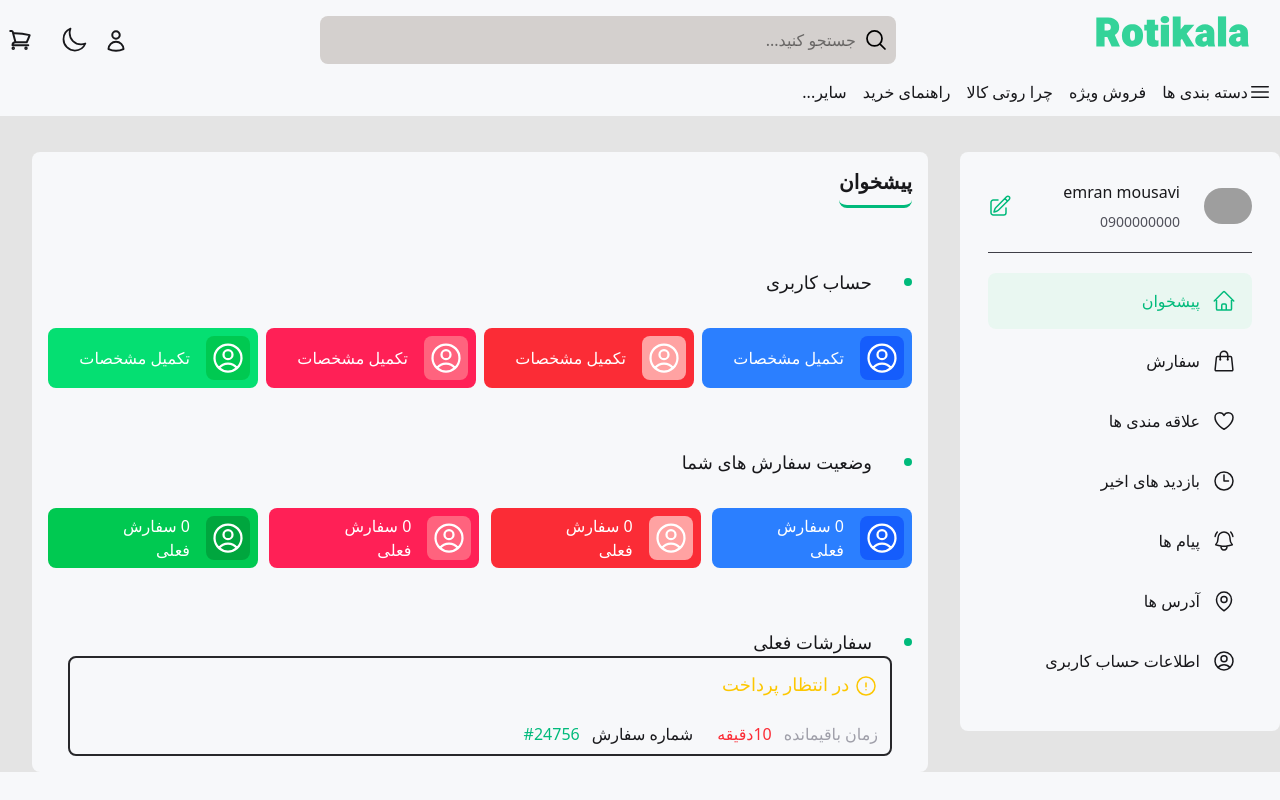
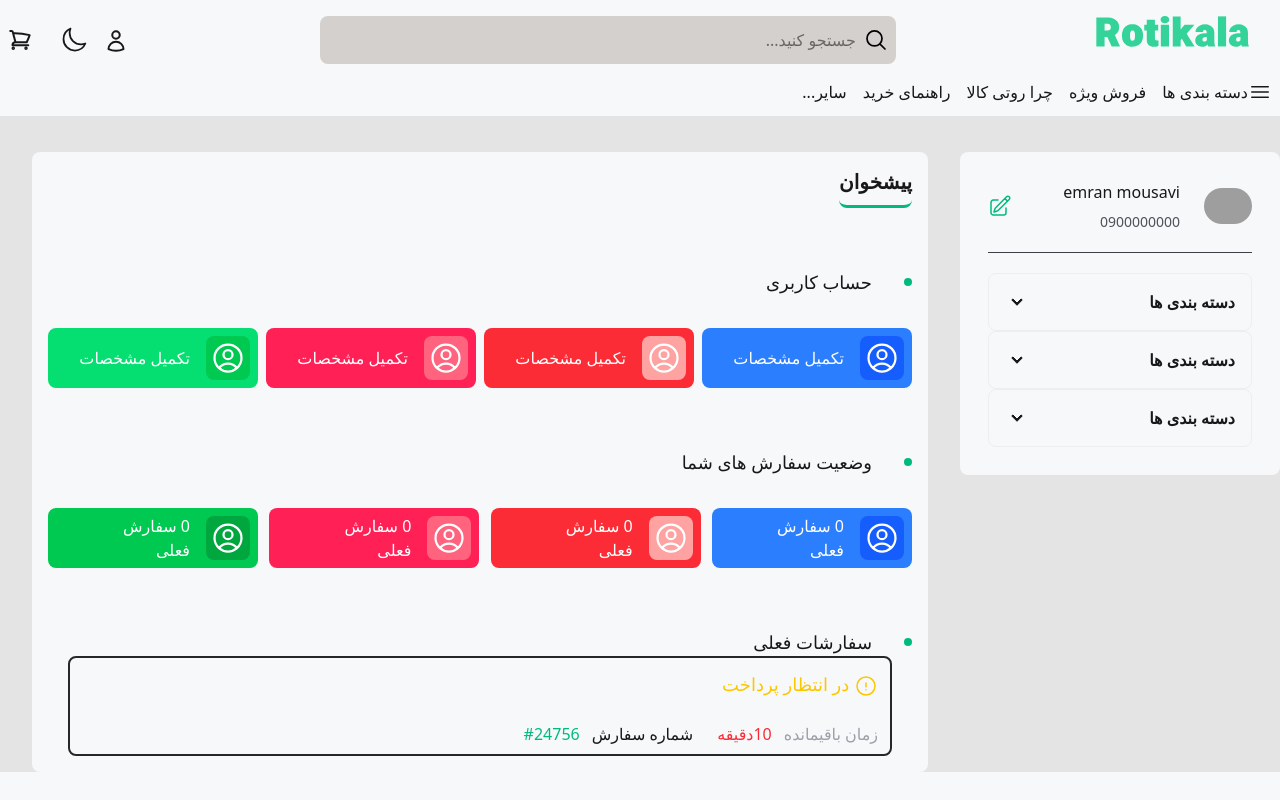
Before and after one commit to emranmousavii/Store, a Vue app: page /dashboard in a window 1280 px wide. Shown: the top 800 px of the page. Built offline with nearby package versions, Linux system fonts and the light colour scheme; grey boxes are pictures that could not be loaded.

Commit message:
بهبود ریسپانسیو صفحه محصولات + اضافه کردن  رنج اسلایدر برای محدودیت قیمت + کامپوننت کردن  کلاپس ها

```diff
--- a/package.json
+++ b/package.json
@@ -19,7 +19,8 @@
     "tailwindcss": "^4.1.13",
     "vue": "^3.5.18",
     "vue-axios": "^3.5.2",
-    "vue-router": "^4.5.1"
+    "vue-router": "^4.5.1",
+    "vuetify": "^3.10.7"
   },
   "devDependencies": {
     "@vitejs/plugin-vue": "^6.0.1",
--- /dev/null
+++ b/src/components/Category.vue
@@ -0,0 +1,70 @@
+<template>
+    <div class="">
+
+        <div class="w-full  bg-neutral text-white p-4">
+
+<div class="mt-5 mx-2">
+  <span class="text-md">محدودیت قیمت</span>
+  <price></price>
+
+  <div class="mt-5 text-success ">
+    <div tabindex="0" class="collapse collapse-arrow border-base-300 border">
+      <div class="collapse-title font-semibold bg-neutral w-full ">دسته بندی ها</div>
+      <div class="collapse-content text-md flex flex-col gap-y-4 bg-neutral w-full ">
+        <span>دسته بندی 1</span>
+        <span>دسته بندی 2</span>
+        <span>دسته بندی 3</span>
+      </div>
+    </div>
+
+    <div tabindex="0" class="collapse collapse-arrow border-base-300 border">
+      <div class="collapse-title font-semibold bg-neutral">دسته بندی ها</div>
+      <div class="collapse-content text-md flex flex-col gap-y-4 bg-neutral">
+        <span>دسته بندی 1</span>
+        <span>دسته بندی 2</span>
+        <span>دسته بندی 3</span>
+      </div>
+    </div>
+
+    <div tabindex="0" class="collapse collapse-arrow border-base-300 border">
+      <div class="collapse-title font-semibold bg-neutral">دسته بندی ها</div>
+      <div class="collapse-content text-md flex flex-col gap-y-4 bg-neutral">
+        <span>دسته بندی 1</span>
+        <span>دسته بندی 2</span>
+        <span>دسته بندی 3</span>
+      </div>
+    </div>
+  </div>
+
+  <div class="mt-5 space-y-4">
+    <div class="flex justify-between">
+      <p class="text-sm font-bold">فقط کالا های موجود</p>
+      <Btn></Btn>
+    </div>
+
+    <div class="flex justify-between">
+      <p class="text-sm font-bold">فقط محصولات ویژه</p>
+      <Btn></Btn>
+    </div>
+  </div>
+</div>
+</div>
+
+
+    </div>
+</template>
+
+<script>
+import Price from './Price.vue';
+
+export default {
+    components: {
+            Price
+        }
+
+    }
+</script>
+
+<style lang="scss" scoped>
+
+</style>
--- a/src/components/Price.vue
+++ b/src/components/Price.vue
@@ -1,84 +1,19 @@
 <template>
-    <div>
-        <div class="flex flex-col items-center gap-6 p-6">
-    <!-- نمایش قیمت انتخابی -->
-    <div class="text-lg font-bold">
-      از {{ minValue.toLocaleString() }} تا {{ maxValue.toLocaleString() }} تومان
-    </div>
-
-    <!-- رنج دوبل -->
-    <div class="relative w-72">
-      <!-- اسلایدر مین -->
-      <input
-        type="range"
-        v-model="minValue"
-        :min="min"
-        :max="max"
-        :step="step"
-        class="absolute pointer-events-none w-full appearance-none bg-transparent [&::-webkit-slider-thumb]:pointer-events-auto
-         [&::-webkit-slider-thumb]:appearance-none [&::-webkit-slider-thumb]:h-4 [&::-webkit-slider-thumb]:w-4
-         [&::-webkit-slider-thumb]:rounded-full [&::-webkit-slider-thumb]:bg-green-500 [&::-webkit-slider-thumb]:cursor-pointer"
-      />
-
-      <!-- اسلایدر مکس -->
-      <input
-        type="range"
-        v-model="maxValue"
-        :min="min"
-        :max="max"
-        :step="step"
-        class="absolute pointer-events-none w-full appearance-none bg-transparent [&::-webkit-slider-thumb]:pointer-events-auto [&::-webkit-slider-thumb]:appearance-none [&::-webkit-slider-thumb]:h-4 [&::-webkit-slider-thumb]:w-4 [&::-webkit-slider-thumb]:rounded-full [&::-webkit-slider-thumb]:bg-green-500 [&::-webkit-slider-thumb]:cursor-pointer"
-      />
-
-      <!-- خط پس‌زمینه -->
-      <div class="h-1 bg-gray-300 rounded"></div>
-
-      <!-- خط فعال بین دو دسته -->
-      <div
-        class="h-1 bg-green-500 rounded absolute top-1/2 transform -translate-y-1/2"
-        :style="{ left: minPercent + '%', right: (100 - maxPercent) + '%' }"
-      ></div>
-    </div>
+<div class="w-full lg:w-50 xl:w-full xl:max-w-xs">
+  <input  type="range" min="0" max="80" value="25" class="range text-success" step="20" />
+  <div class="flex justify-between px-2.5 mt-2 text-xs text-success">
+    <span>|</span>
+    <span>|</span>
+    <span>|</span>
+    <span>|</span>
+    <span class="">|</span>
   </div>
-    </div>
+  <div class="flex justify-between px-2.5 mt-2 text-xs text-success">
+    <span>10م</span>
+    <span>20م</span>
+    <span>30م</span>
+    <span>4م</span>
+    <span class="">50م</span>
+  </div>
+</div>
 </template>
-
-<script>
-    export default {
-        data() {
-            return {
-                min: 0,
-      max: 100000000,     // ۱۰۰ میلیون
-      step: 1000000,      // هر بار یک میلیون
-      minValue: 10000000, // مقدار اولیه حداقل (۱۰ میلیون)
-      maxValue: 90000000  // مقدار اولیه حداکثر (۹۰ میلیون)
-            }
-    },
-    computed: {
-    // درصد برای موقعیت خط سبز
-    minPercent() {
-      return (this.minValue / this.max) * 100
-    },
-    maxPercent() {
-      return (this.maxValue / this.max) * 100
-    }
-  },
-  watch: {
-    // جلوگیری از تداخل (حداقل از حداکثر جلو نزنه)
-    minValue(val) {
-      if (val > this.maxValue - this.step) {
-        this.minValue = this.maxValue - this.step
-      }
-    },
-    maxValue(val) {
-      if (val < this.minValue + this.step) {
-        this.maxValue = this.minValue + this.step
-      }
-    }
-  }
-    }
-</script>
-
-<style lang="scss" scoped>
-
-</style>
--- a/src/components/Table.vue
+++ b/src/components/Table.vue
@@ -1,90 +1,41 @@
 <template>
-    <div  class="bg-neutral">
+    <div  class="">
 
-        <div class="overflow-y-scroll h-[450px]" dir="ltr">
-            <div dir="rtl" class="bg-green-300/10 hover:bg-base-100 rounded-box mt-5">
-            <div class="h-14 flex items-center  mx-4 text-primary   space-x-3 ">
-                <svg xmlns="http://www.w3.org/2000/svg" fill="none" viewBox="0 0 24 24" stroke-width="1.5" stroke="currentColor" class="size-6">
-  <path stroke-linecap="round" stroke-linejoin="round" d="m2.25 12 8.954-8.955c.44-.439 1.152-.439 1.591 0L21.75 12M4.5 9.75v10.125c0 .621.504 1.125 1.125 1.125H9.75v-4.875c0-.621.504-1.125 1.125-1.125h2.25c.621 0 1.125.504 1.125 1.125V21h4.125c.621 0 1.125-.504 1.125-1.125V9.75M8.25 21h8.25" />
-</svg>
-<span>پیشخوان</span>
+        <div class="mt-5">
 
-
+    <div tabindex="0" class="collapse collapse-arrow  border-base-300 border">
+  <div class="collapse-title font-semibold ">دسته بندی ها</div>
+  <div class="collapse-content text-md flex  flex-col gap-y-4 ">
+    <span>    دسته بندی 1
+    </span>
+    <span>    دسته بندی 1
+    </span>
+    <span>    دسته بندی 1
+    </span>
   </div>
 </div>
-            <div dir="rtl" class=" hover:bg-base-100 rounded-box mt-1">
-            <div class="h-14 flex items-center  mx-4  space-x-3   ">
-                <svg xmlns="http://www.w3.org/2000/svg" fill="none" viewBox="0 0 24 24" stroke-width="1.5" stroke="currentColor" class="size-6">
-  <path stroke-linecap="round" stroke-linejoin="round" d="M15.75 10.5V6a3.75 3.75 0 1 0-7.5 0v4.5m11.356-1.993 1.263 12c.07.665-.45 1.243-1.119 1.243H4.25a1.125 1.125 0 0 1-1.12-1.243l1.264-12A1.125 1.125 0 0 1 5.513 7.5h12.974c.576 0 1.059.435 1.119 1.007ZM8.625 10.5a.375.375 0 1 1-.75 0 .375.375 0 0 1 .75 0Zm7.5 0a.375.375 0 1 1-.75 0 .375.375 0 0 1 .75 0Z" />
-</svg>
-
-<span>سفارش</span>
-
+    <div tabindex="0" class="collapse collapse-arrow  border-base-300 border">
+  <div class="collapse-title font-semibold  ">دسته بندی ها</div>
+  <div class="collapse-content text-md flex  flex-col gap-y-4 ">
+    <span>    دسته بندی 1
+    </span>
+    <span>    دسته بندی 1
+    </span>
+    <span>    دسته بندی 1
+    </span>
   </div>
 </div>
-            <div dir="rtl" class=" hover:bg-base-100 rounded-box mt-1">
-            <div class="h-14 flex items-center  mx-4  space-x-3   ">
-                <svg xmlns="http://www.w3.org/2000/svg" fill="none" viewBox="0 0 24 24" stroke-width="1.5" stroke="currentColor" class="size-6">
-  <path stroke-linecap="round" stroke-linejoin="round" d="M21 8.25c0-2.485-2.099-4.5-4.688-4.5-1.935 0-3.597 1.126-4.312 2.733-.715-1.607-2.377-2.733-4.313-2.733C5.1 3.75 3 5.765 3 8.25c0 7.22 9 12 9 12s9-4.78 9-12Z" />
-</svg>
-
-<span>علاقه مندی ها</span>
-
+    <div tabindex="0" class="collapse collapse-arrow  border-base-300 border">
+  <div class="collapse-title font-semibold ">دسته بندی ها</div>
+  <div class="collapse-content text-md flex  flex-col gap-y-4 ">
+    <span>    دسته بندی 1
+    </span>
+    <span>    دسته بندی 1
+    </span>
+    <span>    دسته بندی 1
+    </span>
   </div>
 </div>
-            <div dir="rtl" class=" hover:bg-base-100 rounded-box mt-1">
-            <div class="h-14 flex items-center  mx-4  space-x-3   ">
-                <svg xmlns="http://www.w3.org/2000/svg" fill="none" viewBox="0 0 24 24" stroke-width="1.5" stroke="currentColor" class="size-6">
-  <path stroke-linecap="round" stroke-linejoin="round" d="M12 6v6h4.5m4.5 0a9 9 0 1 1-18 0 9 9 0 0 1 18 0Z" />
-</svg>
-
-<span>بازدید های اخیر</span>
-
-            </div>
-        </div>
-            <div dir="rtl" class=" hover:bg-base-100 rounded-box mt-1">
-            <div class="h-14 flex items-center  mx-4  space-x-3   ">
-                <svg xmlns="http://www.w3.org/2000/svg" fill="none" viewBox="0 0 24 24" stroke-width="1.5" stroke="currentColor" class="size-6">
-  <path stroke-linecap="round" stroke-linejoin="round" d="M14.857 17.082a23.848 23.848 0 0 0 5.454-1.31A8.967 8.967 0 0 1 18 9.75V9A6 6 0 0 0 6 9v.75a8.967 8.967 0 0 1-2.312 6.022c1.733.64 3.56 1.085 5.455 1.31m5.714 0a24.255 24.255 0 0 1-5.714 0m5.714 0a3 3 0 1 1-5.714 0M3.124 7.5A8.969 8.969 0 0 1 5.292 3m13.416 0a8.969 8.969 0 0 1 2.168 4.5" />
-</svg>
-
-<span>پیام ها</span>
-
-            </div>
-        </div>
-            <div dir="rtl" class=" hover:bg-base-100 rounded-box mt-1">
-            <div class="h-14 flex items-center  mx-4  space-x-3   ">
-                <svg xmlns="http://www.w3.org/2000/svg" fill="none" viewBox="0 0 24 24" stroke-width="1.5" stroke="currentColor" class="size-6">
-  <path stroke-linecap="round" stroke-linejoin="round" d="M15 10.5a3 3 0 1 1-6 0 3 3 0 0 1 6 0Z" />
-  <path stroke-linecap="round" stroke-linejoin="round" d="M19.5 10.5c0 7.142-7.5 11.25-7.5 11.25S4.5 17.642 4.5 10.5a7.5 7.5 0 1 1 15 0Z" />
-</svg>
-
-<span>آدرس ها</span>
-
-            </div>
-        </div>
-            <div dir="rtl" class=" hover:bg-base-100 rounded-box mt-1">
-            <div class="h-14 flex items-center  mx-4  space-x-3   ">
-                <svg xmlns="http://www.w3.org/2000/svg" fill="none" viewBox="0 0 24 24" stroke-width="1.5" stroke="currentColor" class="size-6">
-  <path stroke-linecap="round" stroke-linejoin="round" d="M17.982 18.725A7.488 7.488 0 0 0 12 15.75a7.488 7.488 0 0 0-5.982 2.975m11.963 0a9 9 0 1 0-11.963 0m11.963 0A8.966 8.966 0 0 1 12 21a8.966 8.966 0 0 1-5.982-2.275M15 9.75a3 3 0 1 1-6 0 3 3 0 0 1 6 0Z" />
-</svg>
-
-<span>اطلاعات حساب کاربری</span>
-
-            </div>
-        </div>
-            <div dir="rtl" class=" hover:bg-base-100 rounded-box mt-1">
-            <div class="h-14 flex items-center  mx-4  space-x-3 text-red-400   ">
-                <svg xmlns="http://www.w3.org/2000/svg" fill="none" viewBox="0 0 24 24" stroke-width="1.5" stroke="currentColor" class="size-6">
-  <path stroke-linecap="round" stroke-linejoin="round" d="M15.75 9V5.25A2.25 2.25 0 0 0 13.5 3h-6a2.25 2.25 0 0 0-2.25 2.25v13.5A2.25 2.25 0 0 0 7.5 21h6a2.25 2.25 0 0 0 2.25-2.25V15m3 0 3-3m0 0-3-3m3 3H9" />
-</svg>
-
-
-<span>خروج</span>
-
-            </div>
-        </div>
-
   </div>
     </div>
 </template>
--- a/src/main.js
+++ b/src/main.js
@@ -6,6 +6,7 @@ import router from './router'
 import axios from 'axios'
 import VueAxios from 'vue-axios'
 
+
 const app = createApp(App)
 
 app.use(router)
```
Also changed, not shown: src/views/MasculineView.vue (+20 -44 lines), 1 other file (tests, documents, lock files or other folders). Lines whose indentation alone changed are shown as unchanged.
